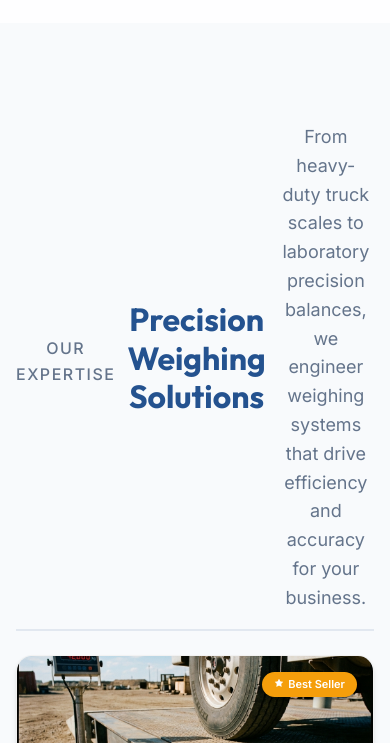
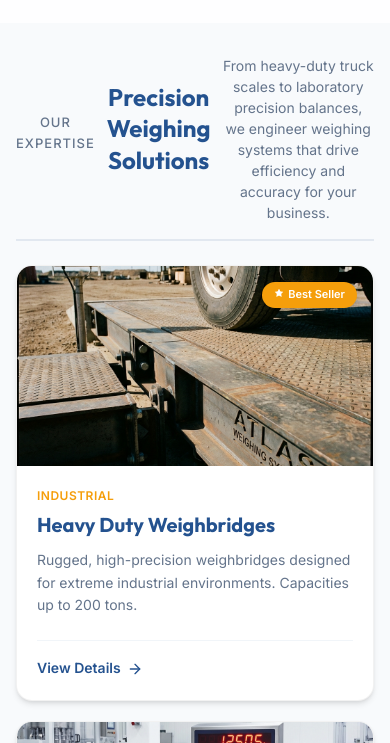
Before and after one commit to SoumilLathey/lwt-website, a React (Vite) app: page / in a window 390 px wide. Shown: the part 821-1564 px from the top of the page. Built offline with nearby package versions, Linux system fonts and the light colour scheme; grey boxes are pictures that could not be loaded.

Commit message:
Enhanced mobile experience: improved Products section layout, better contact cards styling, optimized spacing for all mobile breakpoints

```diff
--- a/src/components/Contact.css
+++ b/src/components/Contact.css
@@ -65,6 +65,10 @@
     display: flex;
     gap: 20px;
     margin-bottom: 32px;
+    padding: 16px;
+    background: #f8fafc;
+    border-radius: 12px;
+    border: none;
 }
 
 .info-icon {
@@ -90,6 +94,27 @@
     font-size: 14px;
     color: var(--text-muted);
     margin: 0;
+}
+
+@media (max-width: 768px) {
+    .info-item {
+        padding: 12px;
+        gap: 16px;
+        margin-bottom: 20px;
+    }
+
+    .info-icon {
+        width: 40px;
+        height: 40px;
+    }
+
+    .info-content h4 {
+        font-size: 14px;
+    }
+
+    .info-content p {
+        font-size: 13px;
+    }
 }
 
 .contact-form {
--- a/src/components/Products.css
+++ b/src/components/Products.css
@@ -150,12 +150,76 @@
     }
 }
 
-@media (max-width: 640px) {
-    .products-grid {
-        grid-template-columns: 1fr;
+@media (max-width: 768px) {
+    .products-section {
+        padding: 60px 0;
+    }
+
+    .section-header {
+        margin-bottom: 40px;
     }
 
     .section-title {
-        font-size: 32px;
+        font-size: 28px;
+    }
+
+    .section-description {
+        font-size: 16px;
+    }
+
+    .products-grid {
+        gap: 24px;
     }
 }
+
+@media (max-width: 640px) {
+    .products-section {
+        padding: 40px 0;
+    }
+
+    .section-header {
+        margin-bottom: 32px;
+    }
+
+    .products-grid {
+        grid-template-columns: 1fr;
+        gap: 20px;
+    }
+
+    .section-title {
+        font-size: 26px;
+        line-height: 1.3;
+    }
+
+    .section-caption {
+        font-size: 13px;
+        letter-spacing: 1px;
+    }
+
+    .section-description {
+        font-size: 15px;
+        line-height: 1.5;
+    }
+
+    .product-image-container {
+        height: 200px;
+    }
+
+    .product-content {
+        padding: 20px;
+    }
+}
+
+@media (max-width: 480px) {
+    .products-section {
+        padding: 32px 0;
+    }
+
+    .section-title {
+        font-size: 24px;
+    }
+
+    .section-description {
+        font-size: 14px;
+    }
+}
```
